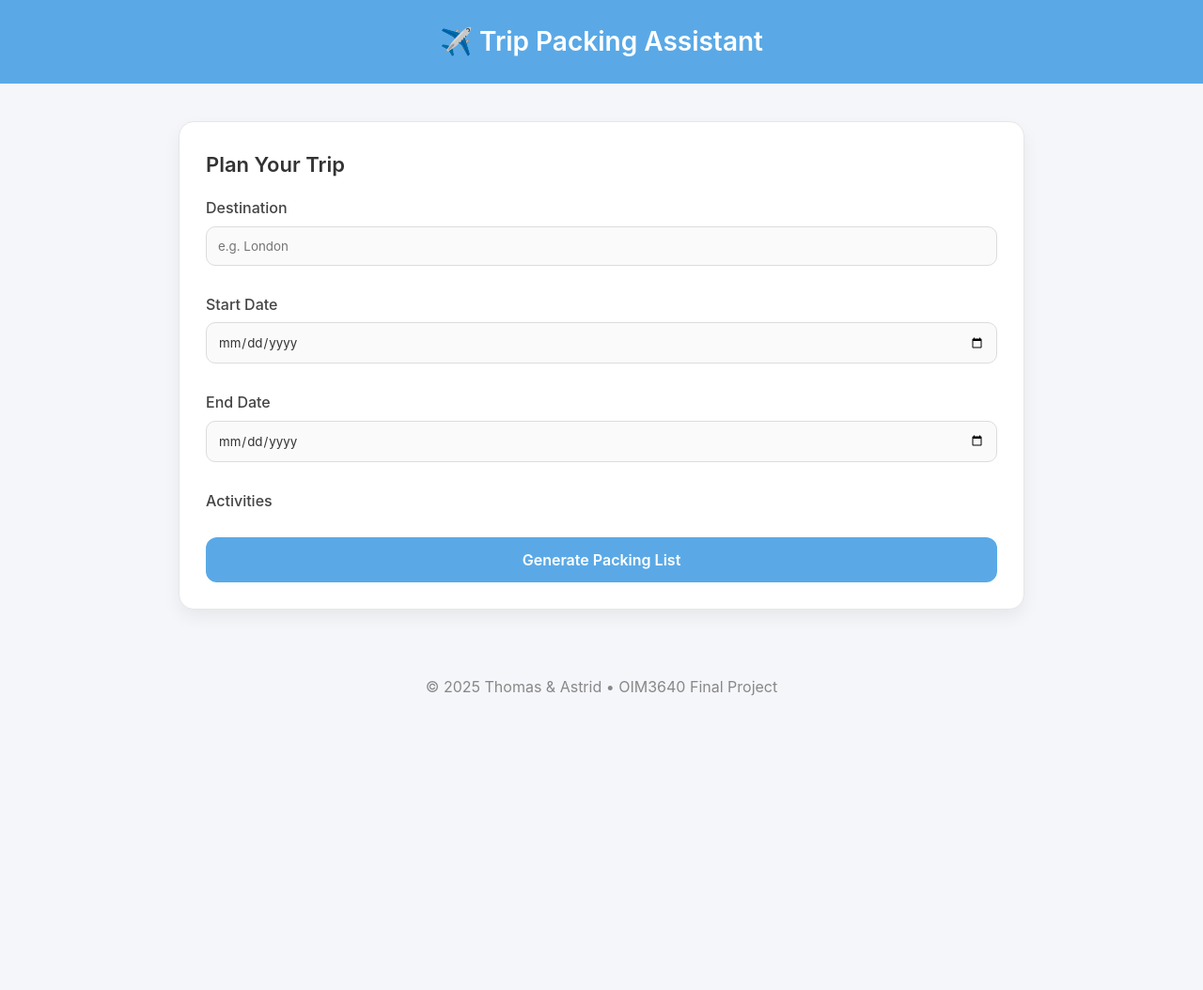
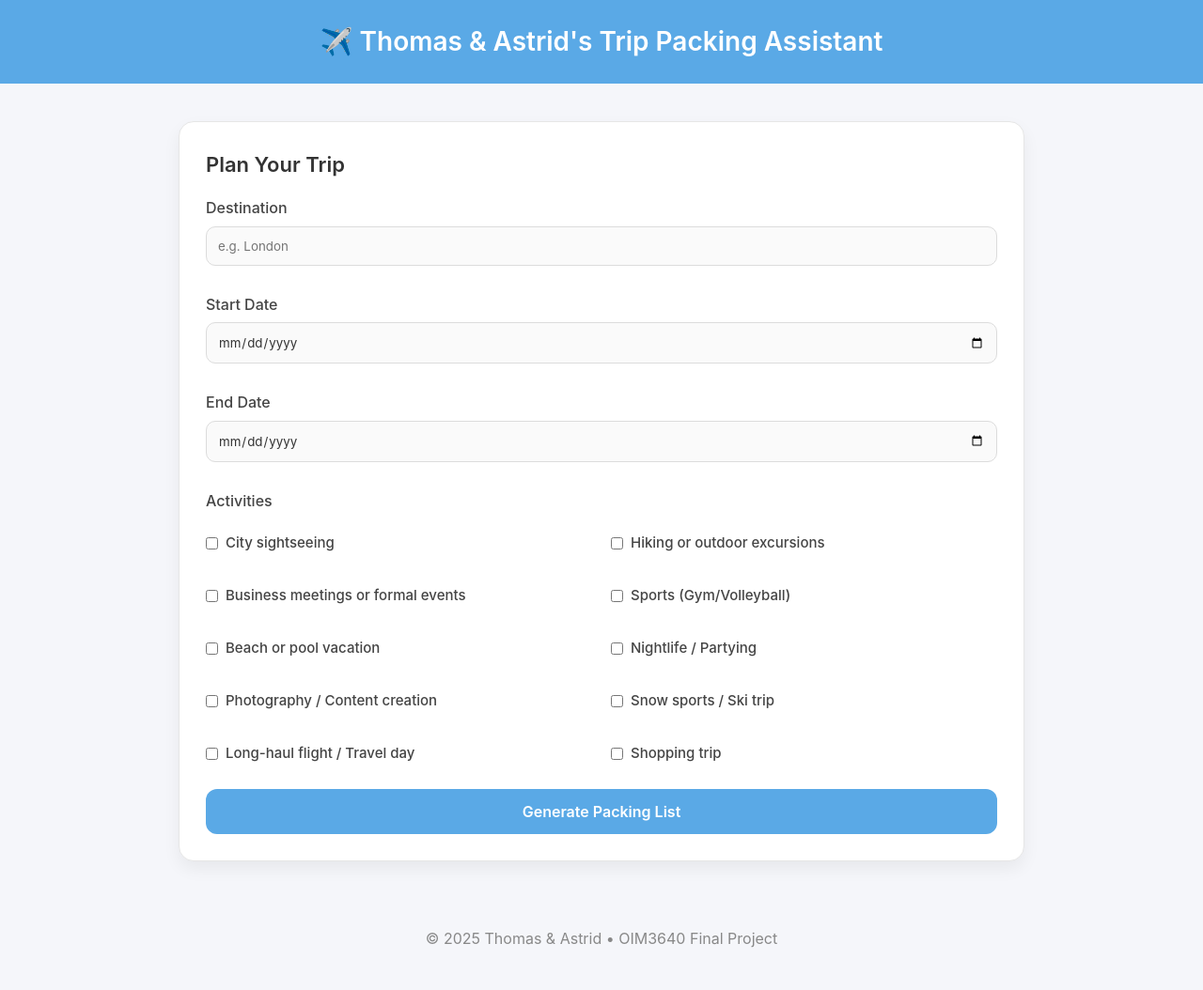
Before and after one commit to tommysongsssss/OIM-3640-01-Final-Project-Thomas-and-Astrid, a Flask app: template trip_packing_assistant/templates/index.html in a window 1280 px wide. Shown: the top 1054 px of the page at 94% size. Before the commit the page ends 741 px from the top, so only its background shows below. Run offline with Flask 3, Linux system fonts and the light colour scheme; the template is opened without the code that fills it, so the values that code supplies are empty.

Commit message:
Compledted

```diff
--- a/trip_packing_assistant/templates/base.html
+++ b/trip_packing_assistant/templates/base.html
@@ -2,14 +2,14 @@
 <html>
 <head>
     <meta charset="UTF-8">
-    <title>Trip Packing Assistant</title>
+    <title>Thomas & Astrid's Trip Packing Assistantz</title>
     <link rel="stylesheet" href="{{ url_for('static', filename='styles.css') }}">
 </head>
 
 <body>
 
 <header class="header">
-    <h1>✈️ Trip Packing Assistant</h1>
+    <h1>✈️ Thomas & Astrid's Trip Packing Assistant</h1>
 </header>
 
 <main class="content">
--- a/trip_packing_assistant/templates/index.html
+++ b/trip_packing_assistant/templates/index.html
@@ -18,12 +18,58 @@
 
         <label>Activities</label>
         <div class="checkbox-group">
-            {% for key, label in activities.items() %}
-                <label class="checkbox">
-                    <input type="checkbox" name="activities" value="{{ key }}">
-                    {{ label }}
-                </label>
-            {% endfor %}
+
+            <label class="checkbox">
+                <input type="checkbox" name="activities" value="A">
+                City sightseeing
+            </label>
+
+            <label class="checkbox">
+                <input type="checkbox" name="activities" value="B">
+                Hiking or outdoor excursions
+            </label>
+
+            <label class="checkbox">
+                <input type="checkbox" name="activities" value="C">
+                Business meetings or formal events
+            </label>
+
+            <label class="checkbox">
+                <input type="checkbox" name="activities" value="D">
+                Sports (Gym/Volleyball)
+            </label>
+
+            <label class="checkbox">
+                <input type="checkbox" name="activities" value="E">
+                Beach or pool vacation
+            </label>
+
+            <!-- ⭐ NEW 5 ACTIVITIES -->
+            <label class="checkbox">
+                <input type="checkbox" name="activities" value="F">
+                Nightlife / Partying
+            </label>
+
+            <label class="checkbox">
+                <input type="checkbox" name="activities" value="G">
+                Photography / Content creation
+            </label>
+
+            <label class="checkbox">
+                <input type="checkbox" name="activities" value="H">
+                Snow sports / Ski trip
+            </label>
+
+            <label class="checkbox">
+                <input type="checkbox" name="activities" value="I">
+                Long-haul flight / Travel day
+            </label>
+
+            <label class="checkbox">
+                <input type="checkbox" name="activities" value="J">
+                Shopping trip
+            </label>
+
         </div>
 
         <button type="submit" class="btn-primary">Generate Packing List</button>
```
Also changed, not shown: trip_packing_assistant/services/weather_service.py (+54 -0 lines), trip_packing_assistant/templates/results.html (+12 -1 lines).
